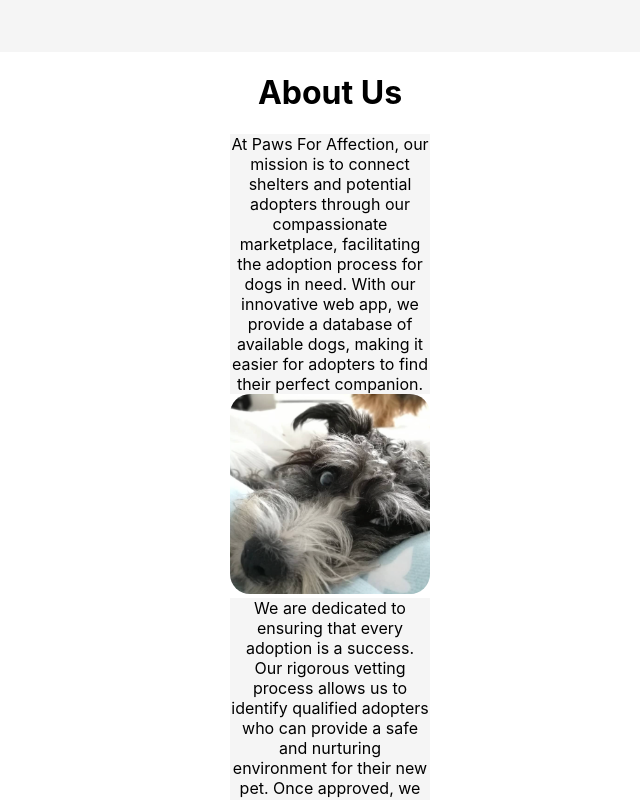
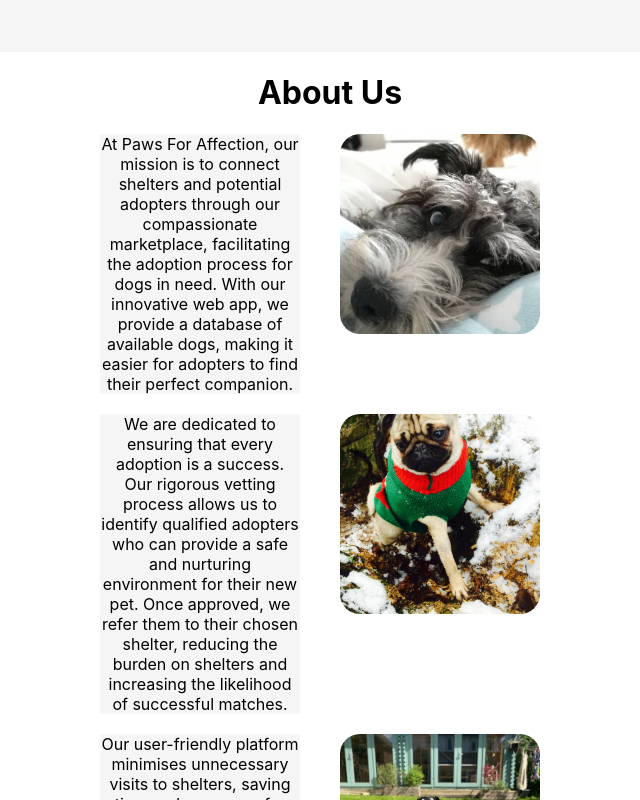
Before and after one commit to anjaliruth/TheHackitectsFinalProjects, a React (Create React App) app in the folder myapp/: page / in a window 1280 px wide. Shown: the part 1120-1920 px from the top of the page, without its empty margins (310-950 px from the left). Built offline with nearby package versions, Linux system fonts and the light colour scheme.

Commit message:
Updated styling to grid

```diff
--- a/myapp/src/components/AboutUs/AboutUs.css
+++ b/myapp/src/components/AboutUs/AboutUs.css
@@ -13,11 +13,11 @@ img {
     border-radius: 20px;
 }
 
-/* .aboutUsPara {
-    display: flex;
-    justify-content: center;
+.aboutUsPara {
+    display: grid;
+    grid-template-columns: 1fr 1fr;
     margin:20px auto;
 max-width: 500px;
 gap: 20px;
 
-} */
+}
```
